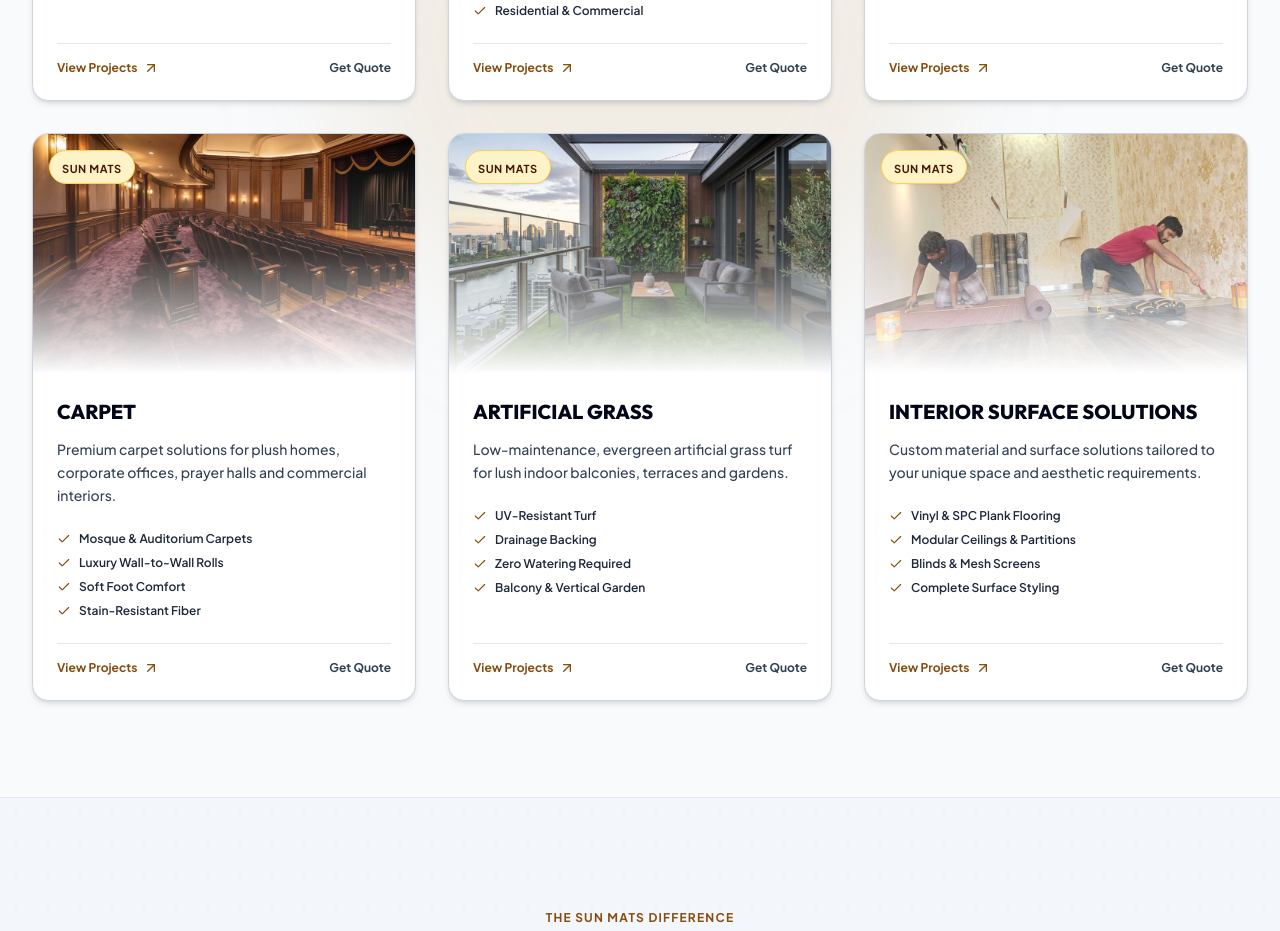
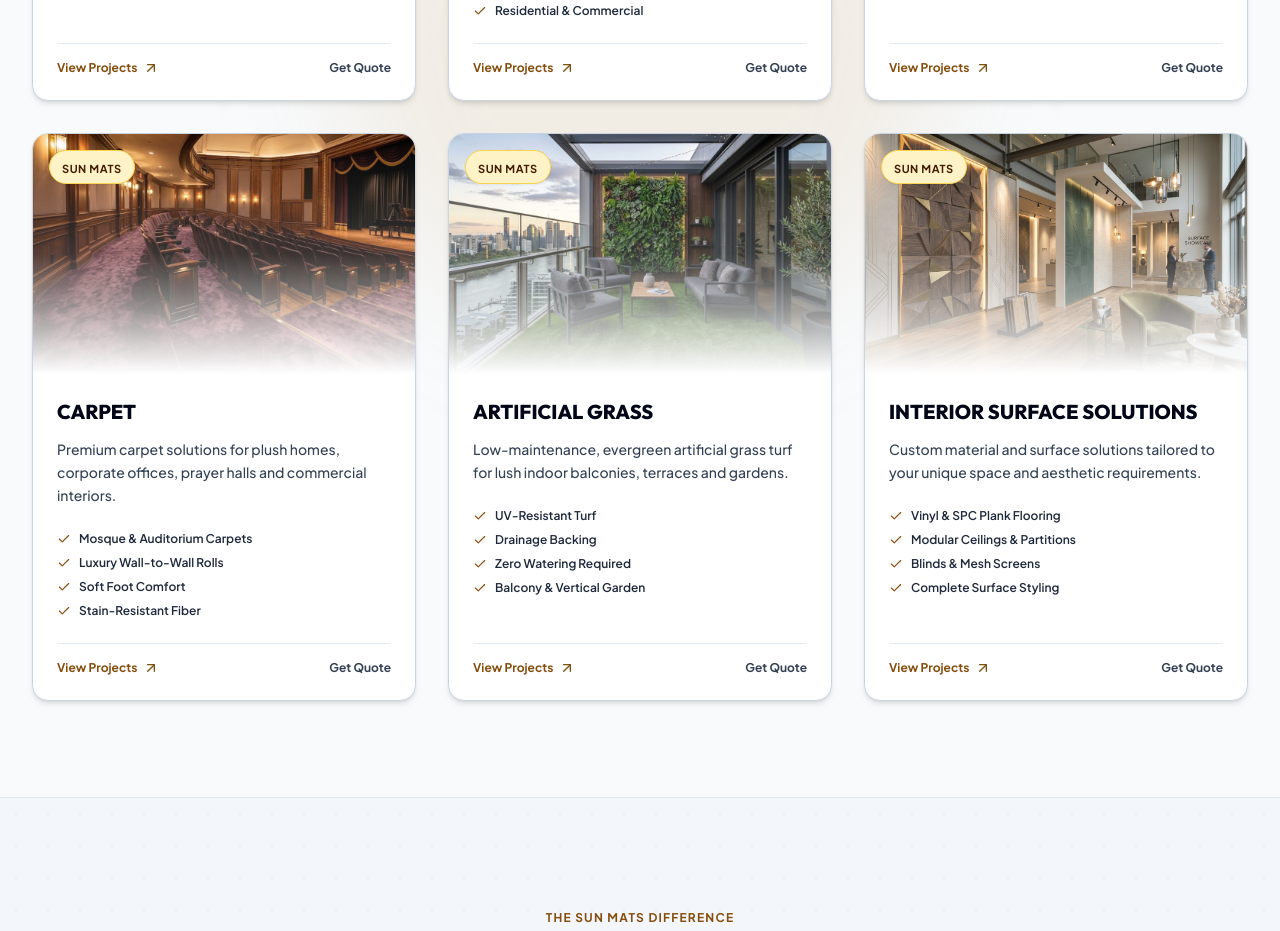
Before and after one commit to risa113/huq-mats, a React (Vite) app: page / in a window 1280 px wide. Shown: the part 2740-3671 px from the top of the page. Built offline with nearby package versions, Linux system fonts and the light colour scheme.

Commit message:
Update image for INTERIOR SURFACE SOLUTIONS in Services section

```diff
--- a/src/data/businessData.js
+++ b/src/data/businessData.js
@@ -79,7 +79,7 @@ export const SERVICES = [
     id: "interior-flooring",
     title: "INTERIOR SURFACE SOLUTIONS",
     description: "Custom material and surface solutions tailored to your unique space and aesthetic requirements.",
-    image: "./images/client_interior_installation.png",
+    image: "./images/interior_surface_luxury.jpg",
     features: ["Vinyl & SPC Plank Flooring", "Modular Ceilings & Partitions", "Blinds & Mesh Screens", "Complete Surface Styling"]
   }
 ];
```
Also changed, not shown: public/images/interior_surface_luxury.jpg (added).
